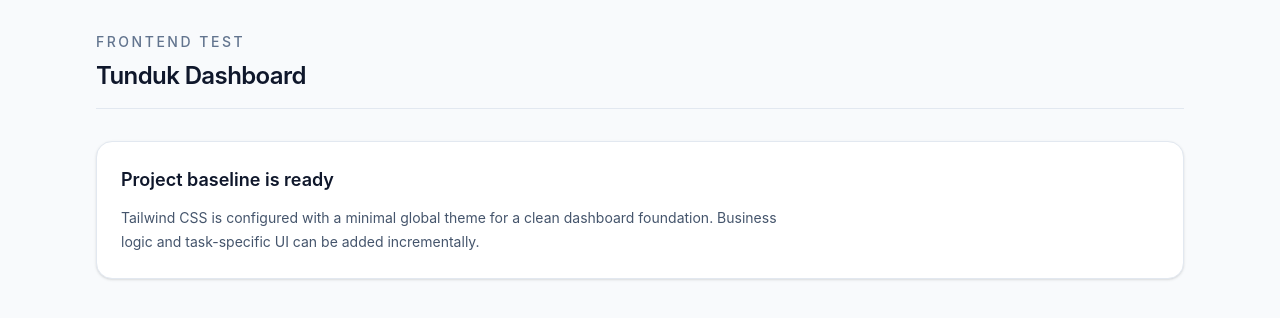
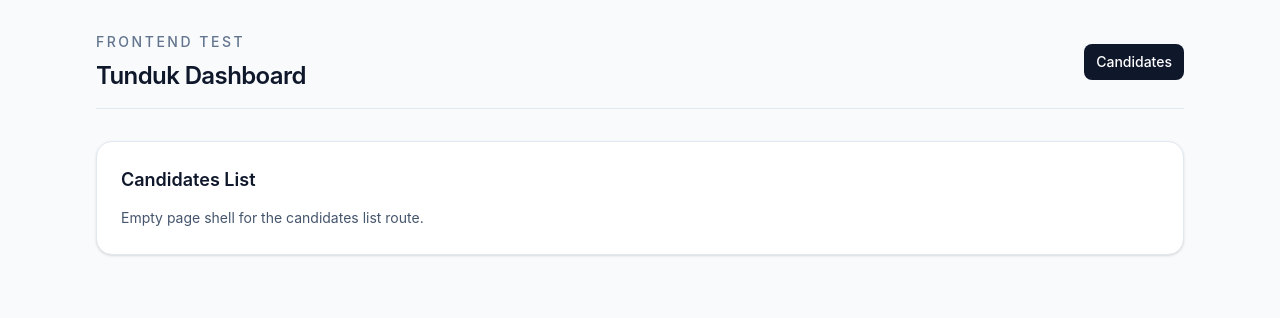
Before and after one commit to unclebusy/tunduk_dashboard, a React (Vite) app: page /candidates in a window 1280 px wide. Shown: the top 318 px of the page. Built offline with nearby package versions, Linux system fonts and the light colour scheme.

Commit message:
Add basic React Router structure for candidate pages

```diff
--- a/package.json
+++ b/package.json
@@ -10,7 +10,8 @@
   },
   "dependencies": {
     "react": "^18.3.1",
-    "react-dom": "^18.3.1"
+    "react-dom": "^18.3.1",
+    "react-router": "^7.14.1"
   },
   "devDependencies": {
     "@tailwindcss/vite": "^4.2.2",
--- a/src/App.tsx
+++ b/src/App.tsx
@@ -1,4 +1,5 @@
 import './styles.css';
+import { NavLink, Outlet } from 'react-router';
 
 function App() {
   return (
@@ -13,21 +14,26 @@ function App() {
               Tunduk Dashboard
             </h1>
           </div>
+
+          <nav className="flex items-center gap-2">
+            <NavLink
+              to="/candidates"
+              className={({ isActive }) =>
+                [
+                  'rounded-lg px-3 py-2 text-sm font-medium transition-colors',
+                  isActive
+                    ? 'bg-slate-900 text-white'
+                    : 'text-slate-600 hover:bg-slate-100 hover:text-slate-900',
+                ].join(' ')
+              }
+            >
+              Candidates
+            </NavLink>
+          </nav>
         </header>
 
         <main className="flex-1">
-          <section className="rounded-2xl border border-slate-200 bg-white p-6 shadow-sm">
-            <div className="max-w-2xl space-y-3">
-              <h2 className="text-lg font-semibold text-slate-900">
-                Project baseline is ready
-              </h2>
-              <p className="text-sm leading-6 text-slate-600">
-                Tailwind CSS is configured with a minimal global theme for a
-                clean dashboard foundation. Business logic and task-specific UI
-                can be added incrementally.
-              </p>
-            </div>
-          </section>
+          <Outlet />
         </main>
       </div>
     </div>
--- a/src/main.tsx
+++ b/src/main.tsx
@@ -1,9 +1,10 @@
 import React from 'react';
 import ReactDOM from 'react-dom/client';
-import App from './App';
+import { RouterProvider } from 'react-router/dom';
+import { router } from './router';
 
 ReactDOM.createRoot(document.getElementById('root')!).render(
   <React.StrictMode>
-    <App />
+    <RouterProvider router={router} />
   </React.StrictMode>,
 );
--- /dev/null
+++ b/src/pages/CandidateDetailPage.tsx
@@ -0,0 +1,20 @@
+import { useParams } from 'react-router';
+
+function CandidateDetailPage() {
+  const { candidateId } = useParams();
+
+  return (
+    <section className="rounded-2xl border border-slate-200 bg-white p-6 shadow-sm">
+      <div className="space-y-3">
+        <h2 className="text-lg font-semibold text-slate-900">
+          Candidate Detail
+        </h2>
+        <p className="text-sm leading-6 text-slate-600">
+          Empty page shell for candidate ID: {candidateId ?? 'unknown'}.
+        </p>
+      </div>
+    </section>
+  );
+}
+
+export default CandidateDetailPage;
--- /dev/null
+++ b/src/pages/CandidatesListPage.tsx
@@ -0,0 +1,16 @@
+function CandidatesListPage() {
+  return (
+    <section className="rounded-2xl border border-slate-200 bg-white p-6 shadow-sm">
+      <div className="space-y-3">
+        <h2 className="text-lg font-semibold text-slate-900">
+          Candidates List
+        </h2>
+        <p className="text-sm leading-6 text-slate-600">
+          Empty page shell for the candidates list route.
+        </p>
+      </div>
+    </section>
+  );
+}
+
+export default CandidatesListPage;
--- /dev/null
+++ b/src/pages/NotFoundPage.tsx
@@ -0,0 +1,27 @@
+import { Link } from 'react-router';
+
+function NotFoundPage() {
+  return (
+    <section className="rounded-2xl border border-slate-200 bg-white p-6 shadow-sm">
+      <div className="space-y-4">
+        <div className="space-y-3">
+          <h2 className="text-lg font-semibold text-slate-900">
+            Page Not Found
+          </h2>
+          <p className="text-sm leading-6 text-slate-600">
+            This route does not exist in the current app shell.
+          </p>
+        </div>
+
+        <Link
+          to="/candidates"
+          className="inline-flex rounded-lg bg-slate-900 px-4 py-2 text-sm font-medium text-white transition-colors hover:bg-slate-700"
+        >
+          Go to candidates
+        </Link>
+      </div>
+    </section>
+  );
+}
+
+export default NotFoundPage;
--- /dev/null
+++ b/src/router/index.tsx
@@ -0,0 +1,30 @@
+import { createBrowserRouter, Navigate } from 'react-router';
+import App from '../App';
+import CandidateDetailPage from '../pages/CandidateDetailPage';
+import CandidatesListPage from '../pages/CandidatesListPage';
+import NotFoundPage from '../pages/NotFoundPage';
+
+export const router = createBrowserRouter([
+  {
+    path: '/',
+    element: <App />,
+    children: [
+      {
+        index: true,
+        element: <Navigate to="/candidates" replace />,
+      },
+      {
+        path: 'candidates',
+        element: <CandidatesListPage />,
+      },
+      {
+        path: 'candidates/:candidateId',
+        element: <CandidateDetailPage />,
+      },
+      {
+        path: '*',
+        element: <NotFoundPage />,
+      },
+    ],
+  },
+]);
```
Also changed, not shown: 1 other file (tests, documents, lock files or other folders).
